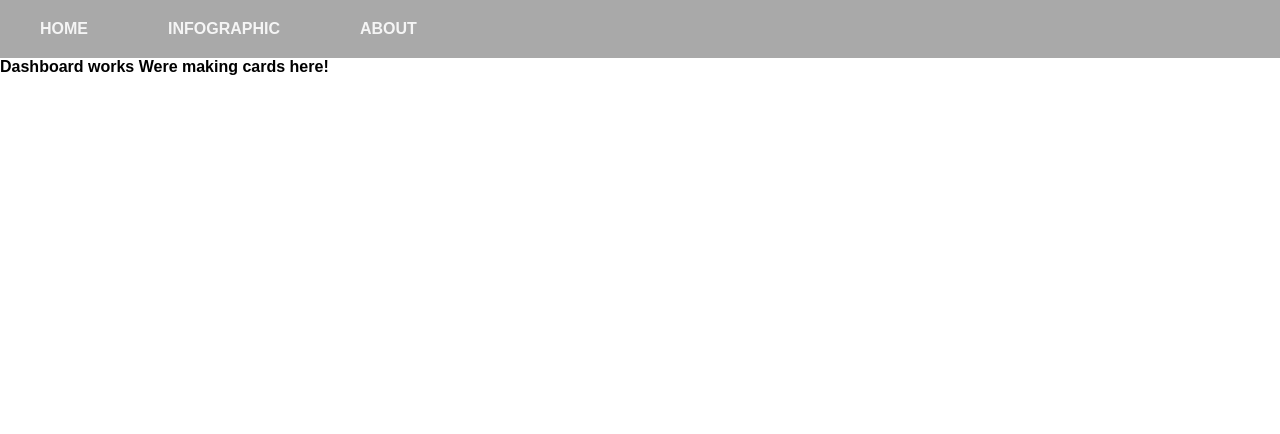
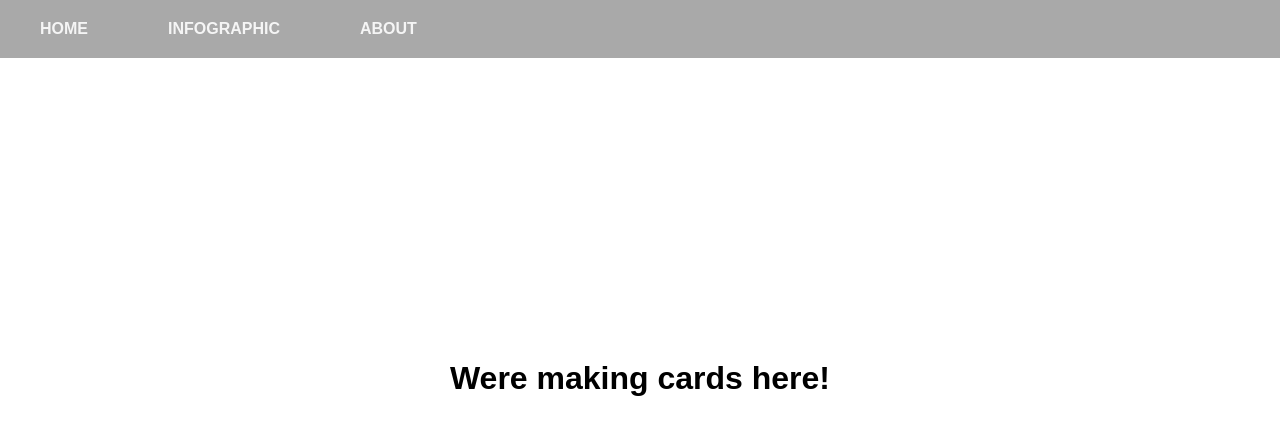
Before and after one commit to DannyGithubAcc/daden-infographics-main, an Angular app in the folder daden-inforgraphic-main-comp/: page /home in a window 1280 px wide. Shown: the top 434 px of the page. Built offline with nearby package versions, Linux system fonts and the light colour scheme.

Commit message:
small design on homeComp

```diff
--- a/daden-inforgraphic-main-comp/src/app/main-navigation/home/home.component.css
+++ b/daden-inforgraphic-main-comp/src/app/main-navigation/home/home.component.css
@@ -0,0 +1,6 @@
+.main-container {
+    height: 80vh;
+    display: flex;
+    align-items: center;
+    justify-content: center;
+}
--- a/daden-inforgraphic-main-comp/src/app/main-navigation/home/home.component.html
+++ b/daden-inforgraphic-main-comp/src/app/main-navigation/home/home.component.html
@@ -1,3 +1,3 @@
-<p>Dashboard works
-    Were making cards here!
-</p>
+<div class="main-container">
+    <h1>Were making cards here!</h1>
+</div>
```
